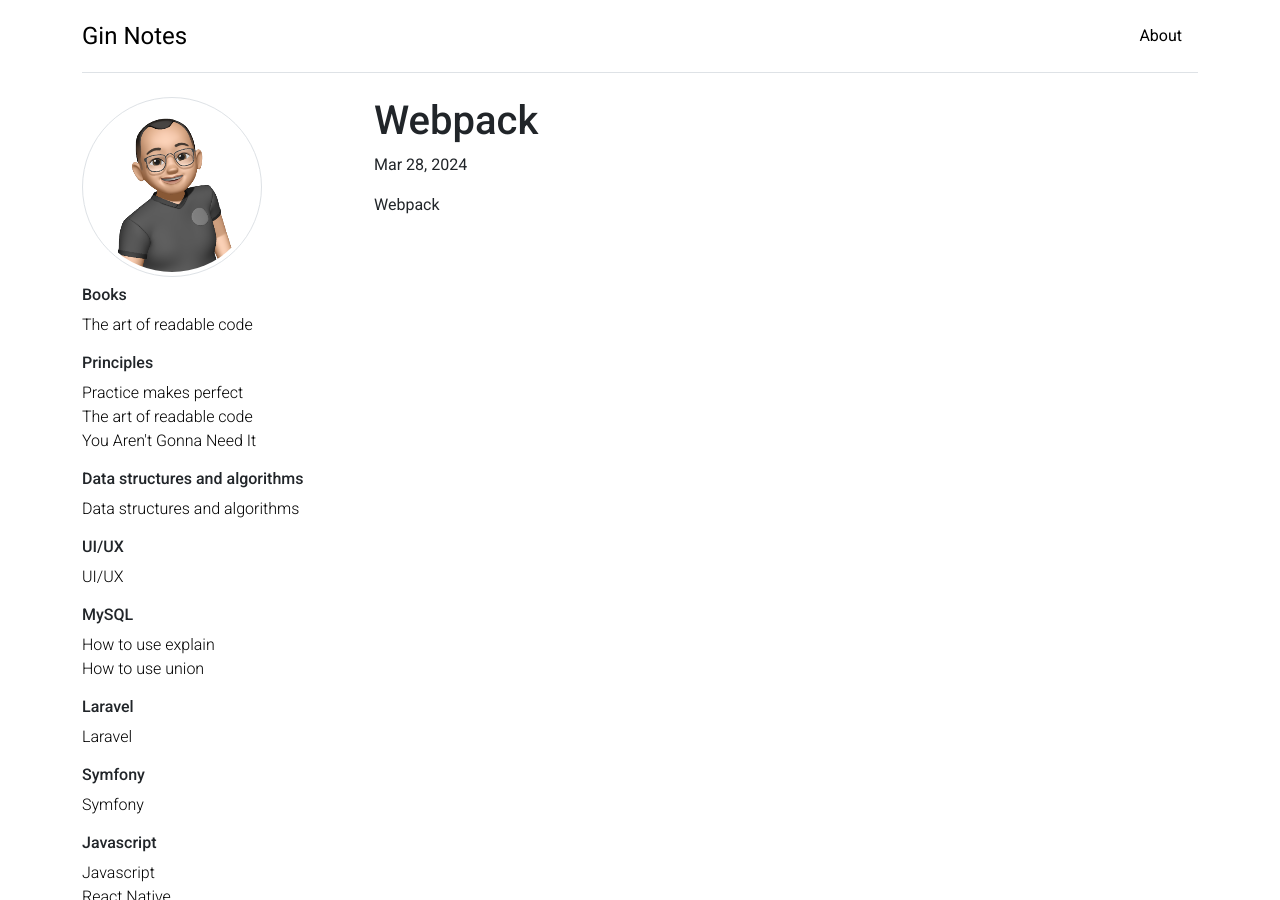
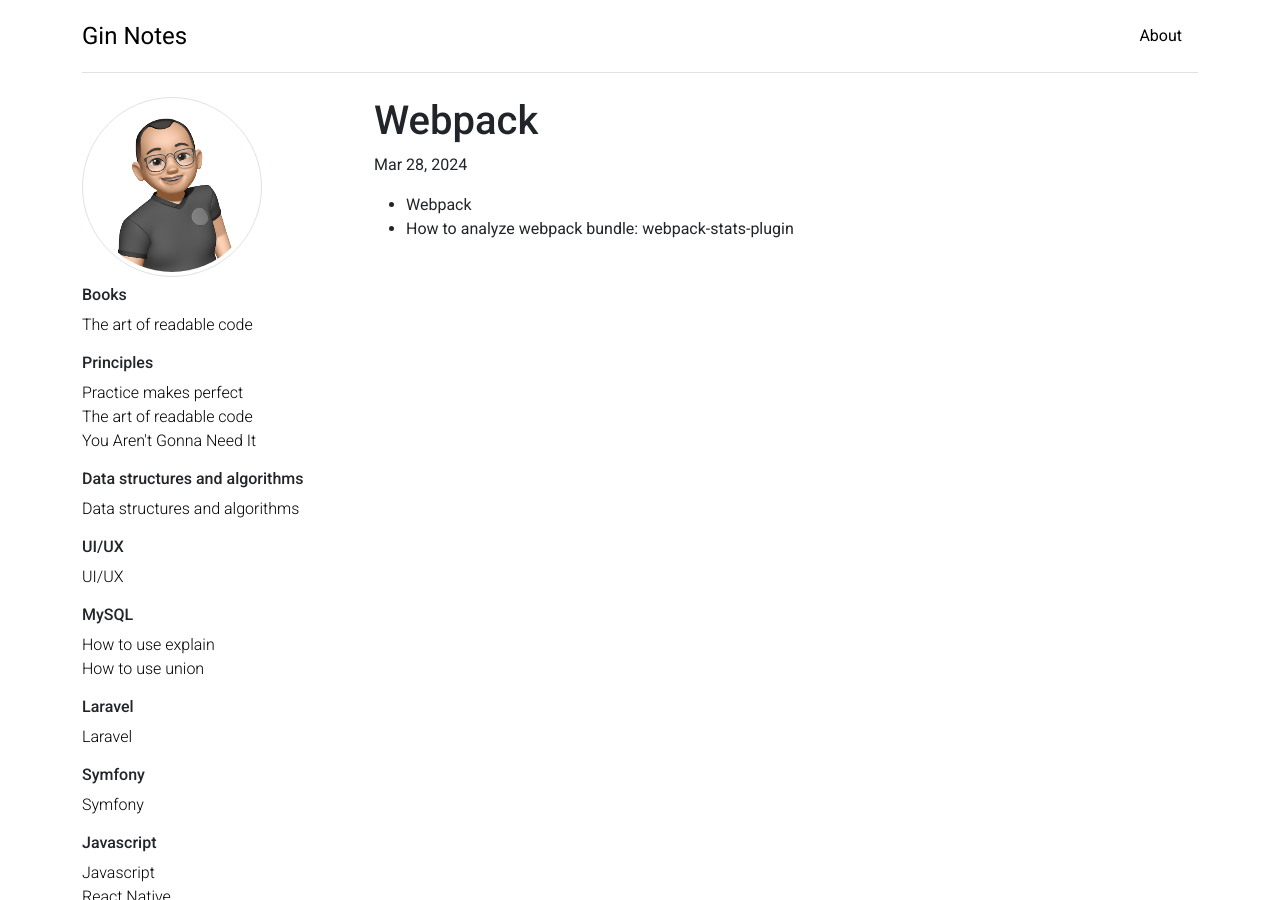
Before and after one commit to ictgtvt/ictgtvt.github.io, a Jekyll site: the page built from _collections/_webpack/webpack.md, in a window 1280 px wide and 900 px high. Built offline with Jekyll 4.4.1, drawn with Linux system fonts in a browser that asks for light colours.

Commit message:
Update webpack.md

```diff
--- a/_collections/_webpack/webpack.md
+++ b/_collections/_webpack/webpack.md
@@ -2,4 +2,5 @@
 layout: post
 name: Webpack
 ---
-Webpack
+- Webpack
+- How to analyze webpack bundle: webpack-stats-plugin
```
